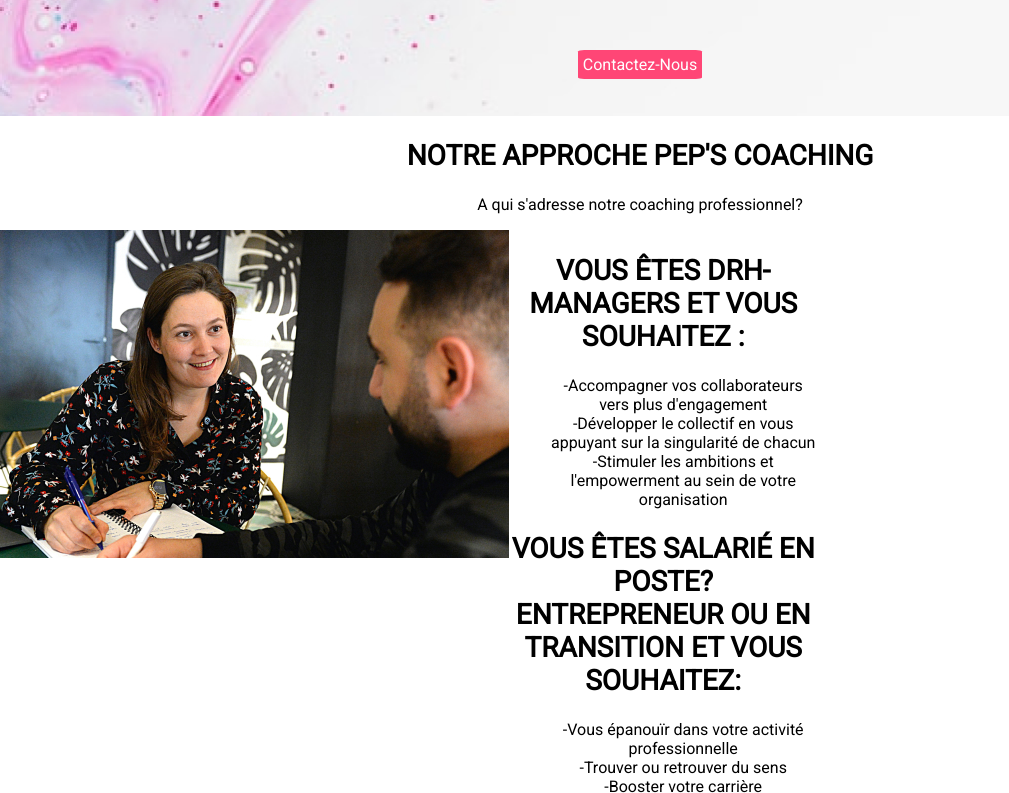
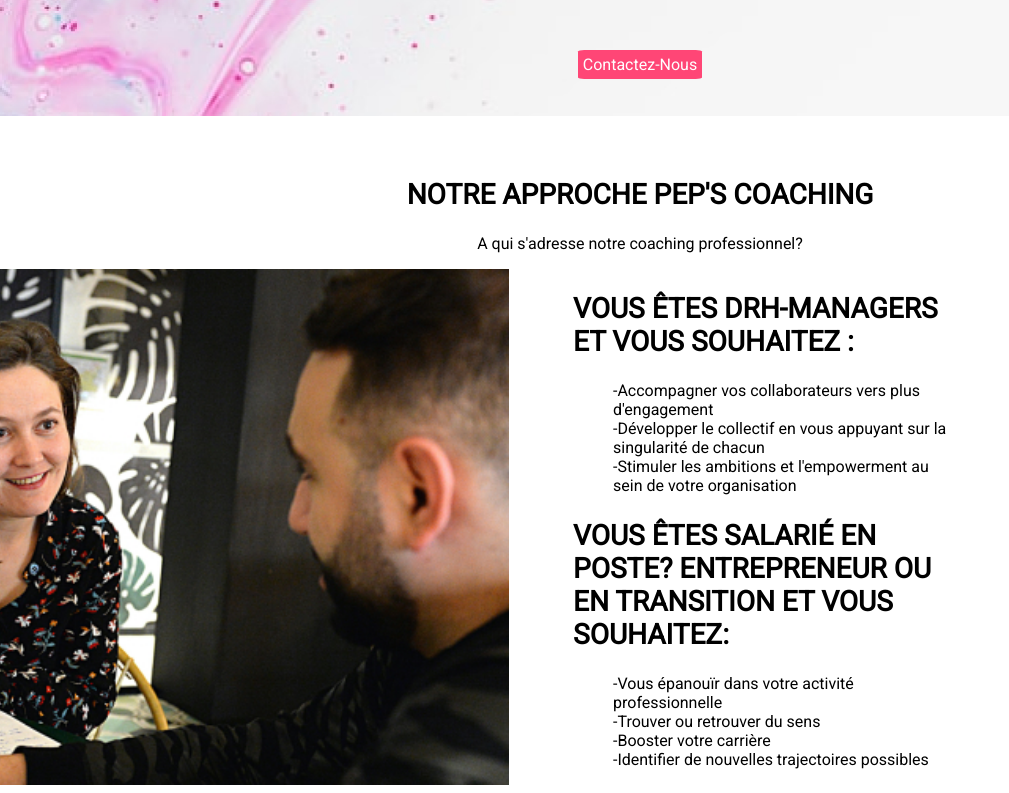
Before and after one commit to NiaNia2/pep-s-, a plain HTML site: page index.html in a window 1280 px wide. Shown: the part 372-1165 px from the top of the page, without its empty margins (0-1009 px from the left). Drawn offline with Linux system fonts and the light colour scheme.

Commit message:
modif css coaching

```diff
--- a/assets/css/style.css
+++ b/assets/css/style.css
@@ -67,6 +67,7 @@
 #coaching {
     display: flex;
     flex-direction: column;
+    margin: 3% 0 6% 0;
 }
 
 .approche {
@@ -84,12 +85,21 @@
 .approche-content {
     display: flex;
     align-content: center;
+    justify-content: center;
+    gap: 4rem;
+}
 
+.img-coaching {
+    display: flex;
+    justify-content: flex-end;
+    width: 60%;
+    padding: 0%;
 }
 
 .you-are {
-    width: 40%;
+    width: 55%;
     padding: 0;
+    text-align: start;
 }
 
 
@@ -117,7 +127,6 @@
     width: 50%;
 }
 
-
 #methods {
     text-align: center;
     gap: 2rem;
@@ -125,7 +134,6 @@
     display: flex;
     flex-direction: column;
     align-items: center;
-
 }
 
 #accompaniement {
@@ -155,7 +163,6 @@
     text-align: center;
 }
 
-
 #testimony {
     display: flex;
     flex-direction: column;
@@ -167,7 +174,6 @@
     display: flex;
     justify-content: space-around;
     margin-top: 5rem;
-
 }
 
 .card {
@@ -190,7 +196,6 @@
     display: flex;
     flex-direction: column;
     align-items: center;
-
 }
 
 .blog-content {
@@ -230,16 +235,11 @@
     margin-top: 3rem;
     background-color: rgb(143, 139, 139);
     width: 100%;
-
 }
 
 .foot-heading {
     display: flex;
     justify-content: space-evenly
-}
-
-.img-logo {
-    padding-left: 50%;
 }
 
 .foot ul {
--- a/index.html
+++ b/index.html
@@ -31,9 +31,8 @@
             <div class="approche-heading">
                 <h2>NOTRE APPROCHE PEP'S COACHING</h2>
                 <P>A qui s'adresse notre coaching professionnel?</P>
-            </div>
                 <div class="approche-content">
-                <div class="you-are">
+                    <div class="img-coaching">
                         <img src="assets/img/visuel ntre approchue.jpg" alt="">
                     </div>
                     <div>
@@ -52,6 +51,7 @@
                                 <li>Trouver ou retrouver du sens</li>
                                 <li>Booster votre carrière</li>
                                 <li>Identifier de nouvelles trajectoires possibles</li>
+                        </div>
                         </ul>
                     </div>
                 </div>
@@ -186,7 +186,7 @@
                 <p>suivez-nous pour tout savoir sur nos actualités</p>
             </div>
             <div class="blog-content">
-                <div>
+                <div class="text">
                     <img src="assets/img/Art 2-Blog 1.jpg" alt="">
                 </div>
                 <div class="text">
```
Lines whose indentation alone changed are shown as unchanged.
